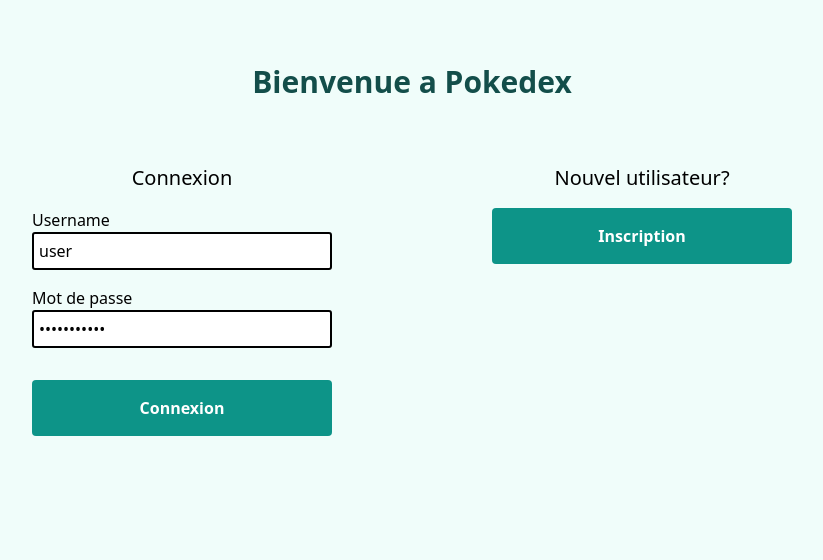
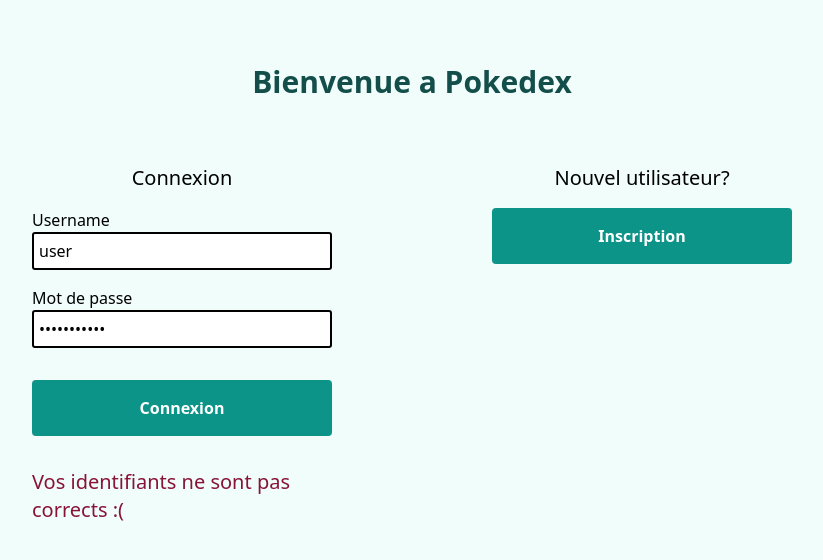
Before and after one commit to g-veronika/Pokedex-Simco, a Vue app in the folder front-end/: page /connection in a window 1280 px wide. Both pictures are taken after a click on the button "Connexion". Shown: the top 560 px of the page, without its empty margins (228-1051 px from the left). Built offline with nearby package versions, Linux system fonts and the light colour scheme; no server answers.

Commit message:
update login page

```diff
--- a/front-end/src/components/SignIn.vue
+++ b/front-end/src/components/SignIn.vue
@@ -17,6 +17,9 @@
         >
           Connexion
         </button>
+        <div v-if="isInvalid" class="flex justify-center pt-8">
+          <p class="align-center text-xl text-rose-900">Vos identifiants ne sont pas corrects :(</p>
+        </div>
       </div>
     </form>
   </div>
@@ -24,13 +27,19 @@
 <script setup lang="ts">
 import router from "@/router";
 import { ref, inject } from "vue";
+import { useUserStore } from "@/stores/user";
 
 const axios: any = inject("axios");
 
 const username = ref("user");
 const password = ref("tenvklnavst");
+const isInvalid = ref(false);
+
+const user = useUserStore();
 
 const handleSubmit = async () => {
+  isInvalid.value = false;
+
   const accessTokenURL = "https://pokedexbe-akd7k.dev.simco.io/api/token/";
 
   const data = {
@@ -51,11 +60,15 @@
         // On stock les 2 tokens dans localStorage
         window.localStorage.setItem("accessToken", response.data.access);
         window.localStorage.setItem("refreshToken", response.data.refresh);
+        user.$patch({
+          userName: username.value,
+        });
         router.push("/");
       }
     })
     .catch((error) => {
       console.log(error);
+      isInvalid.value = true;
     });
 };
 </script>
--- /dev/null
+++ b/front-end/src/stores/user.ts
@@ -0,0 +1,13 @@
+import { defineStore } from "pinia"
+
+export const useUserStore = defineStore({
+  id: "user",
+
+
+  state: () : {
+    userName: string | null
+  } => ({
+    userName: null
+  }),
+}
+)
```
